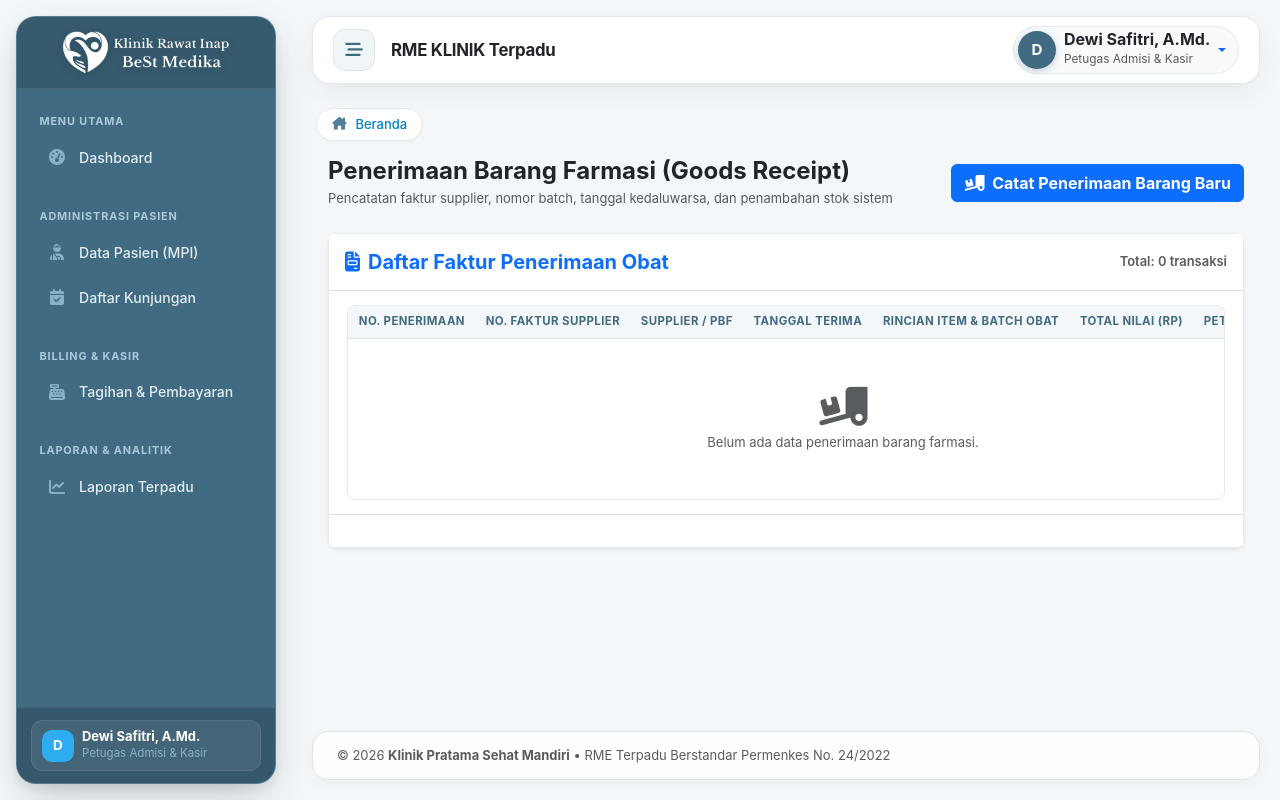
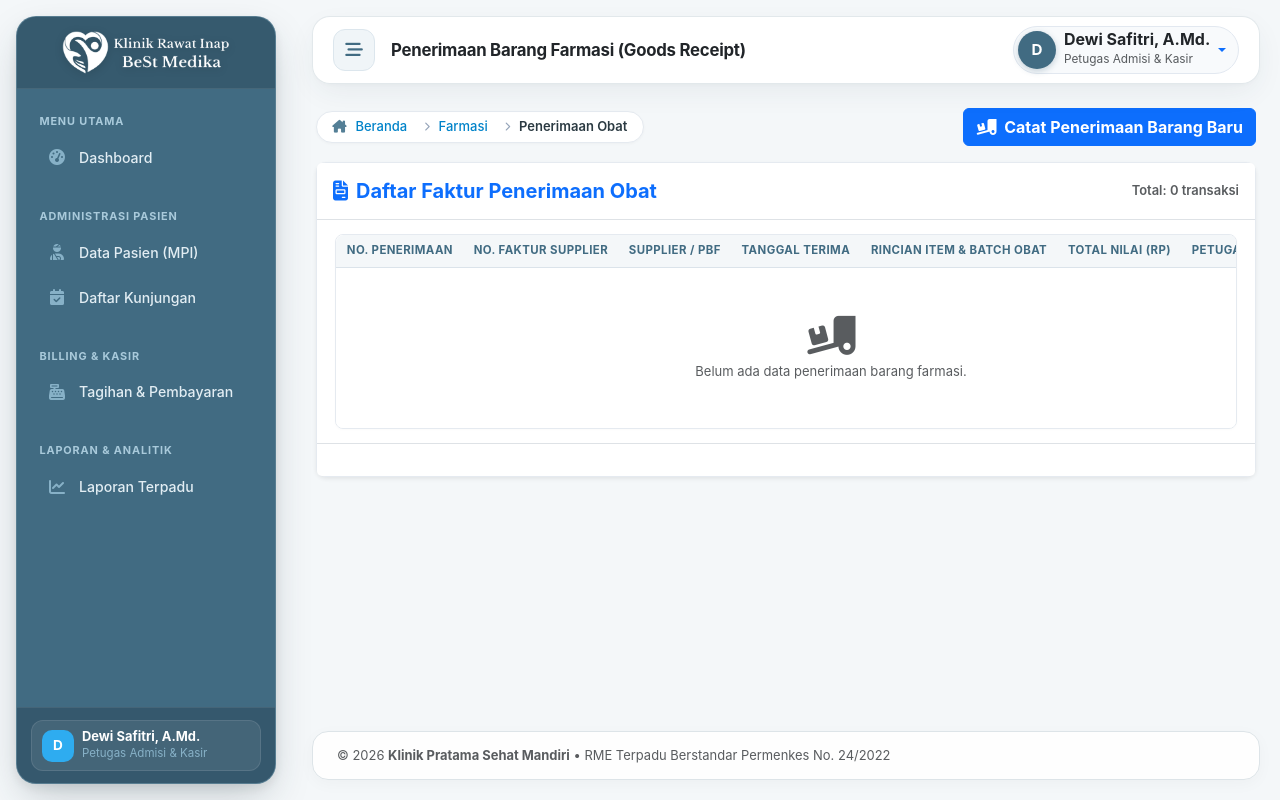
Before and after one commit to ardhikaxx/rme-klinik, a Laravel app: page /pharmacy/receipts in a window 1280 px wide. Run offline with Laravel 12, Linux system fonts and the light colour scheme; a user stored in the database is signed in; data comes from the database, SQL or seed files in the repository; data that the repository does not hold is empty; parts of the project's set-up code (start-up, migrations or seed data) failed here and were passed over; some libraries are stand-ins or nearby versions.

Commit message:
feat: implementasi breadcrumb navigasi pada riwayat penerimaan obat supplier

```diff
--- a/resources/views/pharmacy/receipts.blade.php
+++ b/resources/views/pharmacy/receipts.blade.php
@@ -1,18 +1,21 @@
 @extends('layouts.app')
 
 @section('title', 'Penerimaan Barang Farmasi (Goods Receipt)')
+@section('page_title', 'Penerimaan Barang Farmasi (Goods Receipt)')
+
+@section('breadcrumb')
+    <li class="breadcrumb-item"><a href="{{ route('pharmacy.prescriptions') }}">Farmasi</a></li>
+    <li class="breadcrumb-item active" aria-current="page">Penerimaan Obat</li>
+@endsection
+
+@section('page_actions')
+    <button type="button" class="btn btn-primary fw-bold" data-bs-toggle="modal" data-bs-target="#addReceiptModal">
+        <i class="fas fa-truck-loading me-1"></i> Catat Penerimaan Barang Baru
+    </button>
+@endsection
 
 @section('content')
-<div class="container-fluid">
-    <div class="d-flex flex-wrap align-items-center justify-content-between gap-3 mb-4">
-        <div>
-            <h4 class="mb-1 text-dark fw-bold">Penerimaan Barang Farmasi (Goods Receipt)</h4>
-            <p class="text-muted small mb-0">Pencatatan faktur supplier, nomor batch, tanggal kedaluwarsa, dan penambahan stok sistem</p>
-        </div>
-        <button type="button" class="btn btn-primary fw-bold" data-bs-toggle="modal" data-bs-target="#addReceiptModal">
-            <i class="fas fa-truck-loading me-1"></i> Catat Penerimaan Barang Baru
-        </button>
-    </div>
+<div class="container-fluid p-0">
 
     <!-- Receipts Table -->
     <div class="card border-0 shadow-sm">
```
